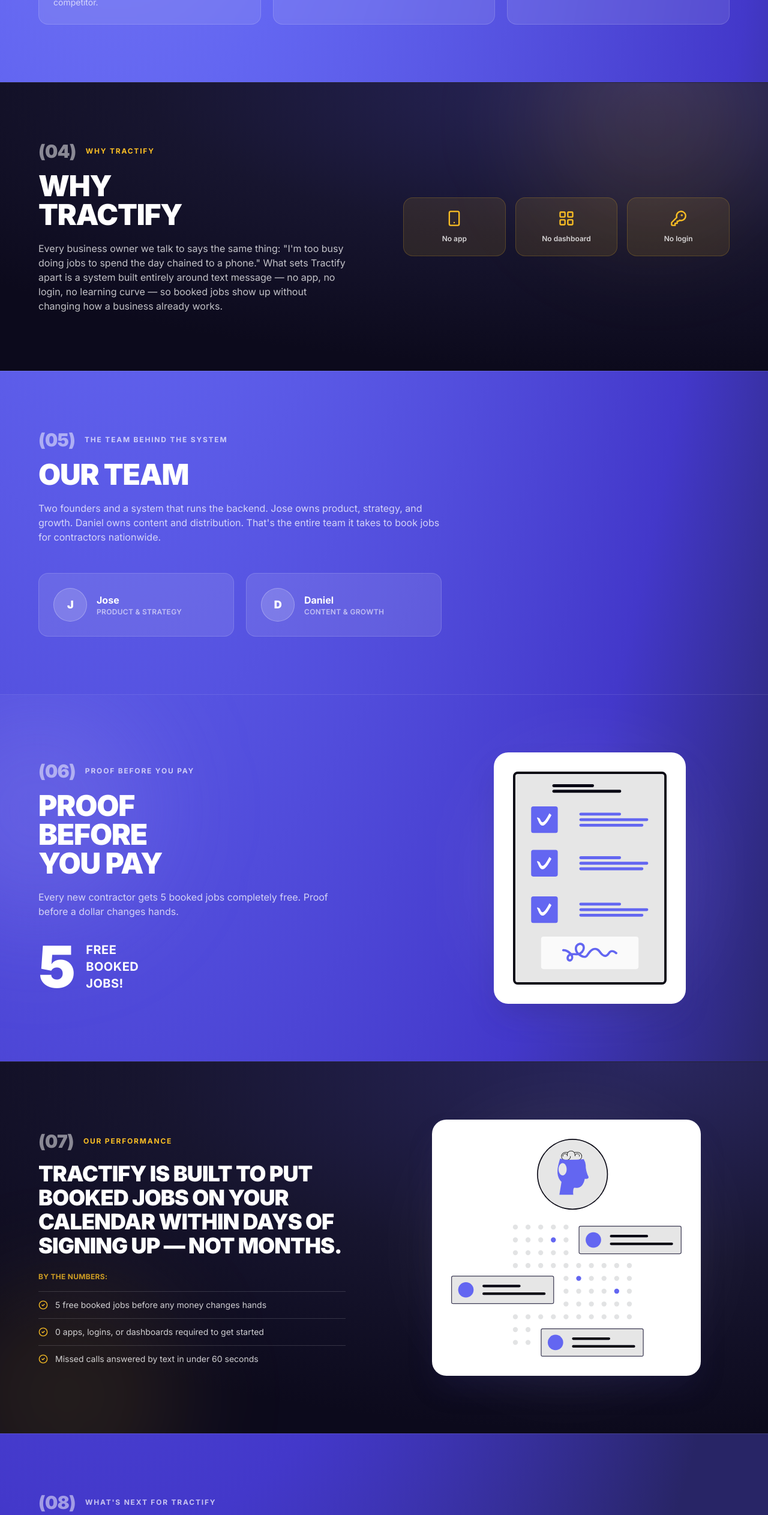
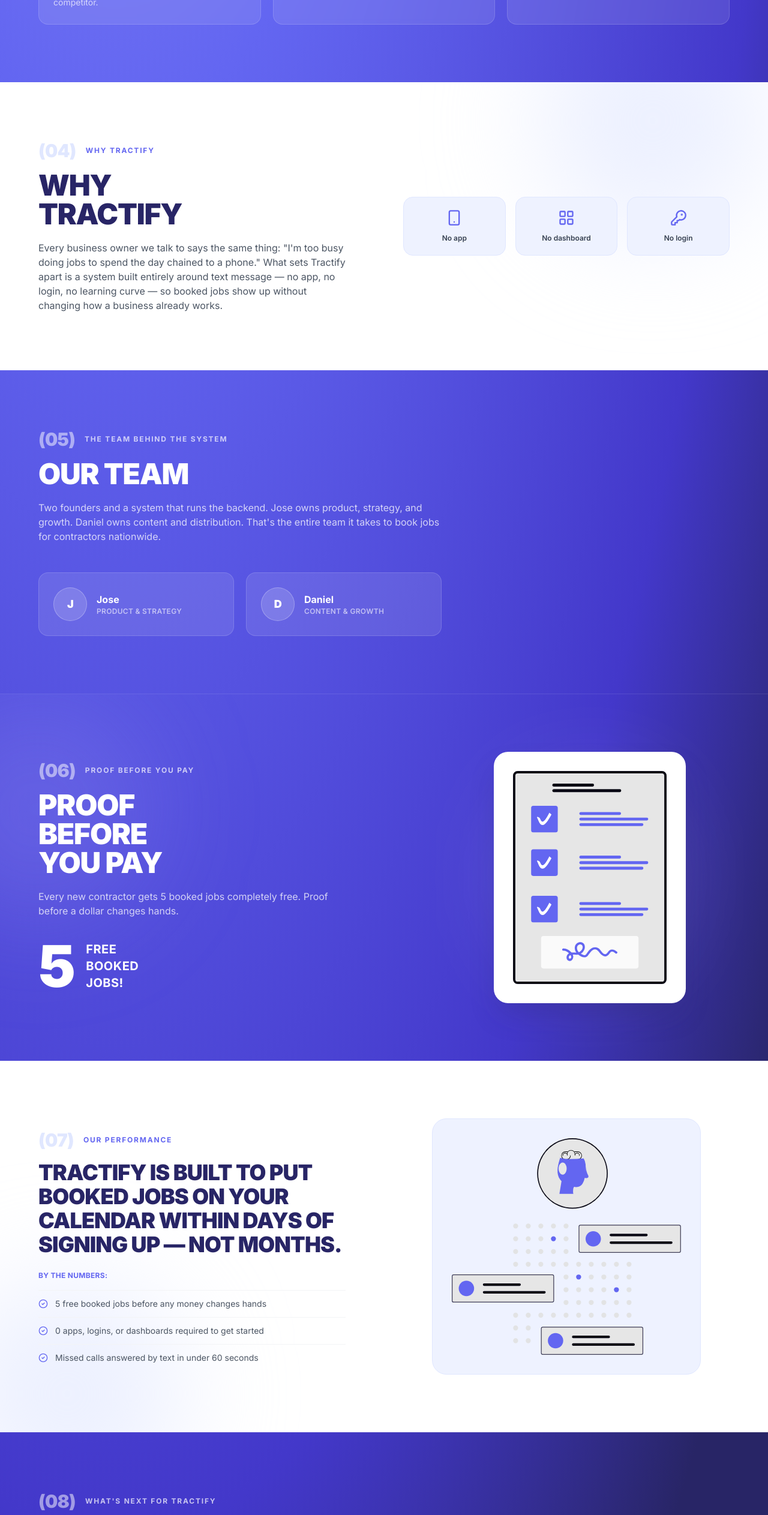
Before and after one commit to ProBookHQ-source/probook-hq, a React (Vite) app in the folder frontend/: page / in a window 1280 px wide. Shown: the part 2780-5305 px from the top of the page at 60% size. Built offline with nearby package versions, Linux system fonts and the light colour scheme; no server answers.

Commit message:
Replace amber ink panels with clean white sections for blue/white rhythm

```diff
--- a/frontend/src/index.css
+++ b/frontend/src/index.css
@@ -68,13 +68,6 @@ input, select, textarea {
      continuous deck rather than a website with a colored hero bolted on. */
   .bg-tractify-gradient {
     background: radial-gradient(ellipse 120% 100% at 15% 0%, #a9a7fb 0%, #6366f1 45%, #4338ca 80%, #282566 100%);
-  }
-  /* Deep ink panel — used to break up two or three sections on the homepage so
-     it doesn't read as one uninterrupted wall of blue. Same gradient family,
-     just pulled almost to black, with a warm amber accent used only inside
-     these panels for contrast against the rest of the page's cool palette. */
-  .bg-tractify-ink {
-    background: radial-gradient(ellipse 120% 100% at 85% 0%, #2a2760 0%, #17152f 55%, #0c0a1c 100%);
   }
   /* Hides scrollbars on the SMS demo phone mockup while staying scrollable. */
   .scrollbar-none {
--- a/frontend/src/pages/LandingPage.jsx
+++ b/frontend/src/pages/LandingPage.jsx
@@ -42,15 +42,21 @@ function Reveal({ children, className = '', delay = 0 }) {
   );
 }
 
-// White card wrapper for the full-color unDraw illustrations Jose uploaded —
-// keeps them readable against the indigo gradient instead of floating loose.
-// A soft brand-colored glow sits behind the card so it doesn't read as a flat
-// clip-art box dropped on a gradient.
-function Illustration({ src, alt, className = '', imgClassName = 'w-full h-auto' }) {
+// Card wrapper for the full-color unDraw illustrations Jose uploaded — keeps
+// them readable whether they're sitting on the indigo gradient (white card +
+// glow) or inside one of the white section panels (soft brand-tinted card,
+// since a white card on white background would just disappear).
+function Illustration({ src, alt, className = '', imgClassName = 'w-full h-auto', light = false }) {
   return (
     <div className={`relative ${className}`}>
-      <div className="glow-orb w-2/3 h-2/3 top-1/2 left-1/2 -translate-x-1/2 -translate-y-1/2 bg-white/25" />
-      <div className="relative bg-white rounded-3xl shadow-2xl shadow-brand-900/30 p-6 sm:p-8">
+      {!light && <div className="glow-orb w-2/3 h-2/3 top-1/2 left-1/2 -translate-x-1/2 -translate-y-1/2 bg-white/25" />}
+      <div
+        className={
+          light
+            ? 'relative bg-brand-50 border border-brand-100 rounded-3xl p-6 sm:p-8'
+            : 'relative bg-white rounded-3xl shadow-2xl shadow-brand-900/30 p-6 sm:p-8'
+        }
+      >
         <img src={src} alt={alt} className={imgClassName} />
       </div>
     </div>
@@ -188,9 +194,9 @@ function Eyebrow({ children, dark = false }) {
   );
 }
 
-function PageNumber({ n }) {
+function PageNumber({ n, dark = false }) {
   return (
-    <span className="font-display text-2xl sm:text-3xl text-white/50 tracking-tight">
+    <span className={`font-display text-2xl sm:text-3xl tracking-tight ${dark ? 'text-brand-100' : 'text-white/50'}`}>
       ({n})
     </span>
   );
@@ -370,20 +376,20 @@ export default function LandingPage() {
         </section>
       </Reveal>
 
-      {/* ── (04) WHY TRACTIFY ── */}
+      {/* ── (04) WHY TRACTIFY — white panel, breaks up the blue ── */}
       <Reveal>
-        <section className="relative border-t border-white/10 bg-tractify-ink px-4 sm:px-6 py-16 sm:py-24 overflow-hidden">
-          <div className="glow-orb w-96 h-96 -top-32 right-0 bg-amber-400/10" />
+        <section className="relative bg-white px-4 sm:px-6 py-16 sm:py-24 overflow-hidden">
+          <div className="glow-orb w-96 h-96 -top-32 right-0 bg-brand-100/60" />
           <div className="max-w-6xl mx-auto grid md:grid-cols-2 gap-10 md:gap-16 items-center relative">
             <div>
               <div className="flex items-center gap-4 mb-4">
-                <PageNumber n="04" />
-                <p className="text-[11px] sm:text-xs font-bold tracking-[0.15em] uppercase text-amber-400">Why Tractify</p>
+                <PageNumber n="04" dark />
+                <Eyebrow dark>Why Tractify</Eyebrow>
               </div>
-              <h2 className="font-display text-white text-3xl sm:text-5xl leading-[1.02] tracking-tight mb-5">
+              <h2 className="font-display text-brand-900 text-3xl sm:text-5xl leading-[1.02] tracking-tight mb-5">
                 WHY<br />TRACTIFY
               </h2>
-              <p className="text-white/75 text-sm sm:text-base leading-relaxed max-w-lg">
+              <p className="text-gray-600 text-sm sm:text-base leading-relaxed max-w-lg">
                 Every business owner we talk to says the same thing: "I'm too busy doing jobs to
                 spend the day chained to a phone." What sets Tractify apart is a system built
                 entirely around text message — no app, no login, no learning curve — so booked
@@ -396,9 +402,9 @@ export default function LandingPage() {
                 { icon: LayoutGrid, label: 'No dashboard' },
                 { icon: KeyRound, label: 'No login' },
               ].map(({ icon: Icon, label }) => (
-                <div key={label} className="bg-amber-400/10 border border-amber-400/20 rounded-2xl p-5 flex flex-col items-center text-center gap-3 transition-all hover:bg-amber-400/15 hover:-translate-y-1">
-                  <Icon className="w-7 h-7 text-amber-400" />
-                  <p className="text-white/80 text-xs font-semibold">{label}</p>
+                <div key={label} className="bg-brand-50 border border-brand-100 rounded-2xl p-5 flex flex-col items-center text-center gap-3 transition-all hover:bg-brand-100/70 hover:-translate-y-1">
+                  <Icon className="w-7 h-7 text-brand-500" />
+                  <p className="text-gray-700 text-xs font-semibold">{label}</p>
                 </div>
               ))}
             </div>
@@ -475,29 +481,29 @@ export default function LandingPage() {
         </section>
       </Reveal>
 
-      {/* ── (07) PERFORMANCE ── */}
+      {/* ── (07) PERFORMANCE — white panel ── */}
       <Reveal>
-        <section className="relative border-t border-white/10 bg-tractify-ink px-4 sm:px-6 py-16 sm:py-24 overflow-hidden">
-          <div className="glow-orb w-96 h-96 -bottom-32 -left-20 bg-amber-400/10" />
+        <section className="relative bg-white px-4 sm:px-6 py-16 sm:py-24 overflow-hidden">
+          <div className="glow-orb w-96 h-96 -bottom-32 -left-20 bg-brand-100/60" />
           <div className="max-w-6xl mx-auto grid md:grid-cols-2 gap-10 md:gap-16 items-center relative">
             <div>
               <div className="flex items-center gap-4 mb-4">
-                <PageNumber n="07" />
-                <p className="text-[11px] sm:text-xs font-bold tracking-[0.15em] uppercase text-amber-400">Our Performance</p>
+                <PageNumber n="07" dark />
+                <Eyebrow dark>Our Performance</Eyebrow>
               </div>
-              <h2 className="font-display text-white text-2xl sm:text-4xl leading-[1.05] tracking-tight mb-6">
+              <h2 className="font-display text-brand-900 text-2xl sm:text-4xl leading-[1.05] tracking-tight mb-6">
                 TRACTIFY IS BUILT TO PUT BOOKED JOBS ON YOUR CALENDAR WITHIN DAYS OF SIGNING UP — NOT MONTHS.
               </h2>
-              <p className="text-amber-400/80 text-xs font-bold uppercase tracking-wide mb-4">By the numbers:</p>
+              <p className="text-brand-500 text-xs font-bold uppercase tracking-wide mb-4">By the numbers:</p>
               <div className="space-y-3 max-w-lg">
                 {[
                   '5 free booked jobs before any money changes hands',
                   '0 apps, logins, or dashboards required to get started',
                   'Missed calls answered by text in under 60 seconds',
                 ].map(item => (
-                  <div key={item} className="flex items-start gap-3 border-t border-white/15 pt-3">
-                    <CheckCircle2 className="w-4 h-4 text-amber-400 shrink-0 mt-0.5" />
-                    <p className="text-white/80 text-sm">{item}</p>
+                  <div key={item} className="flex items-start gap-3 border-t border-gray-100 pt-3">
+                    <CheckCircle2 className="w-4 h-4 text-brand-500 shrink-0 mt-0.5" />
+                    <p className="text-gray-600 text-sm">{item}</p>
                   </div>
                 ))}
               </div>
@@ -506,6 +512,7 @@ export default function LandingPage() {
               src="/illustrations/undraw_ai-data-extraction_soxc.svg"
               alt="Automated data and reporting"
               className="w-full max-w-md mx-auto"
+              light
             />
           </div>
         </section>
```
Also changed, not shown: frontend/vite.config.js.timestamp-1786858206491-9c4fd7fe424f1.mjs (added, +21 -0 lines).
